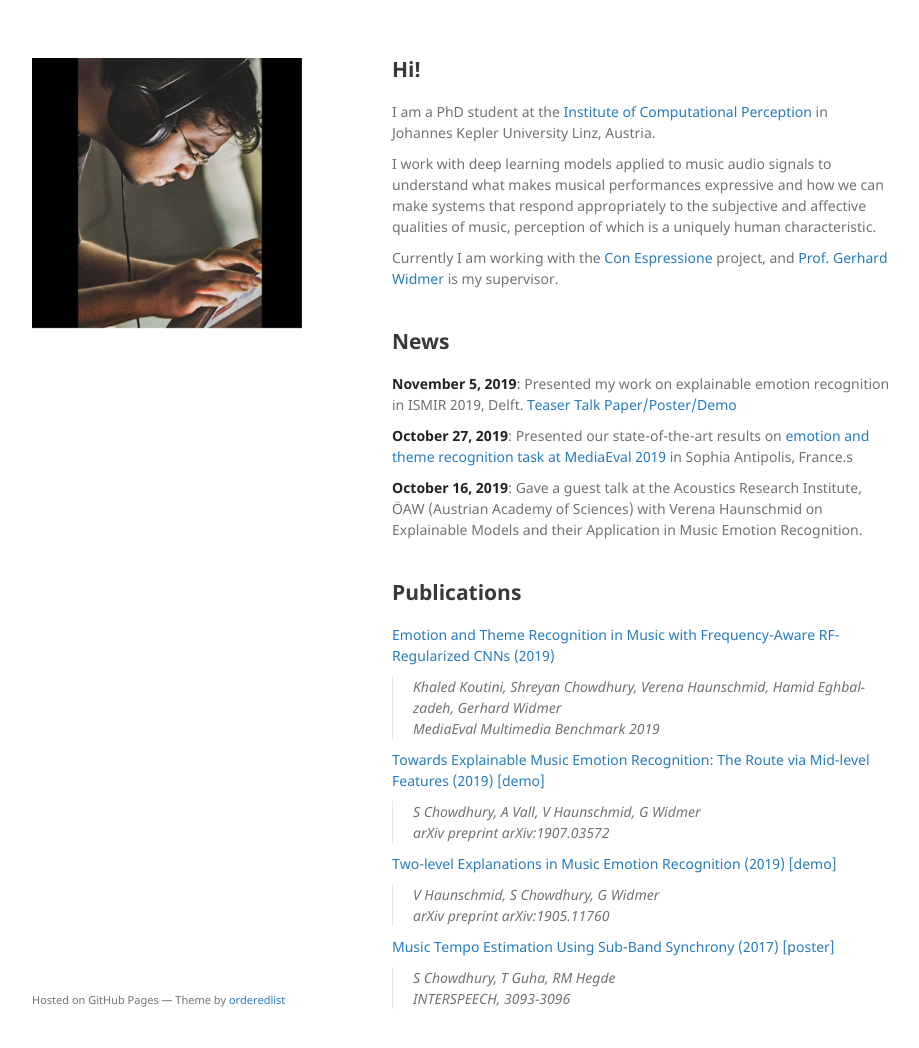
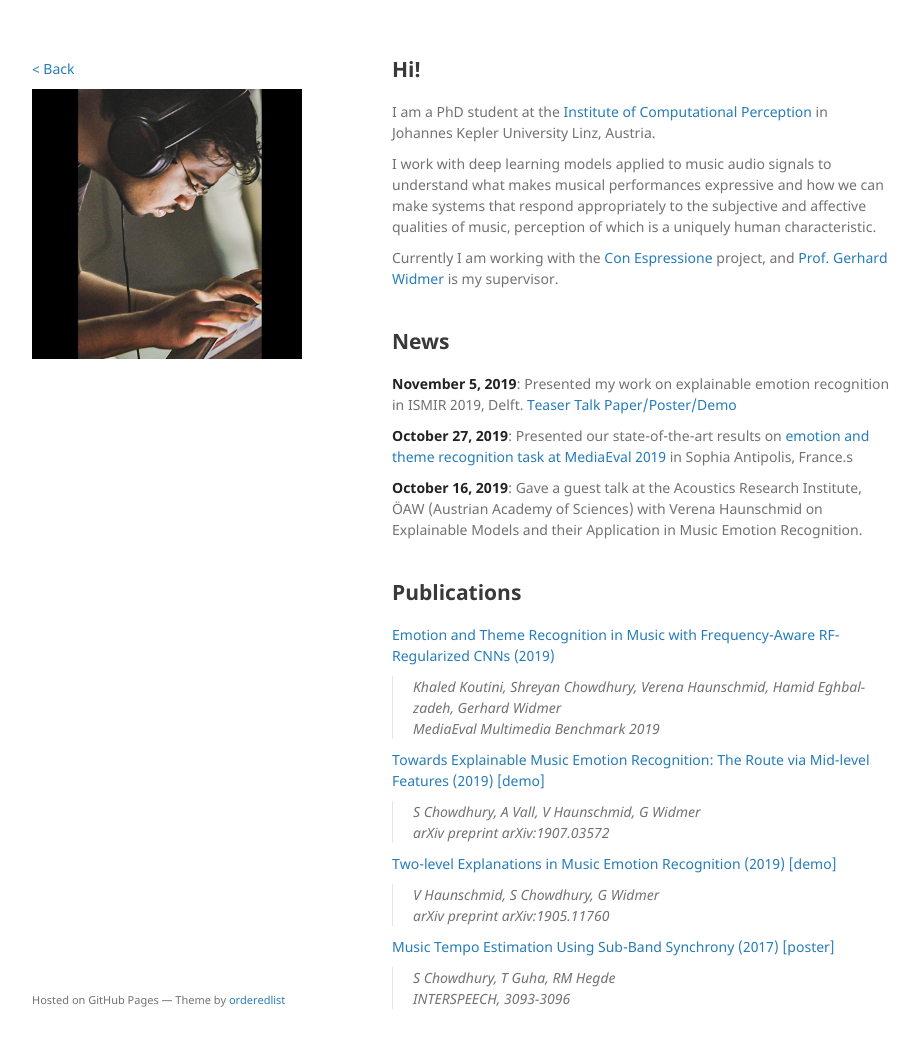
Before and after one commit to shreyanc/shreyanc.github.io, a Jekyll site: the page built from index.md, in a window 1280 px wide and 1069 px high. Shown: the top 1048 px of the window, without its empty margins (178-1097 px from the left). Built offline with Jekyll 4.4.1, drawn with Linux system fonts in a browser that asks for light colours; our own code applies the rules of GitHub Pages for plain Markdown files.

Commit message:
Update default.html

```diff
--- a/_layouts/default.html
+++ b/_layouts/default.html
@@ -24,9 +24,11 @@
   <body>
     <div class="wrapper">
       <header>
-	      {% unless page.title %}
+	      {% if page.title %}
+	      	<p class="view"><a href="https://shreyanc.github.io/apad.html">< Back</a></p>
+	      {% else %}
 	      	<p>{{ site.title }}</p>
-	      {% endunless %}
+	      {% endif %}
 
 	      {% if page.logo %}
 	      	<img src="{{page.logo | relative_url}}" alt="Logo" />
```
